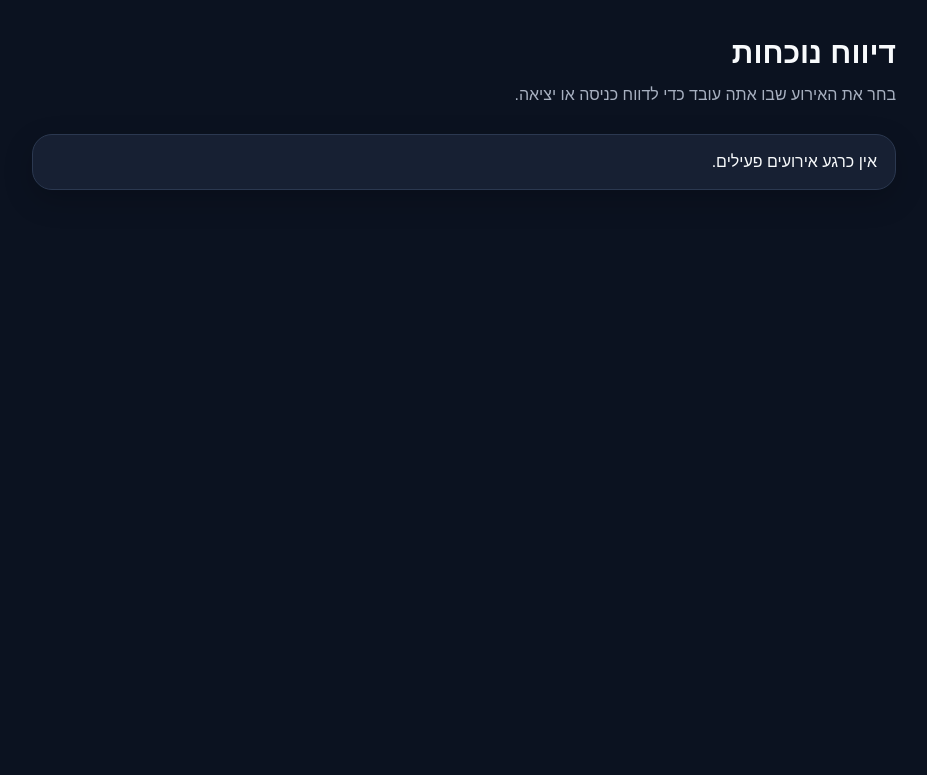
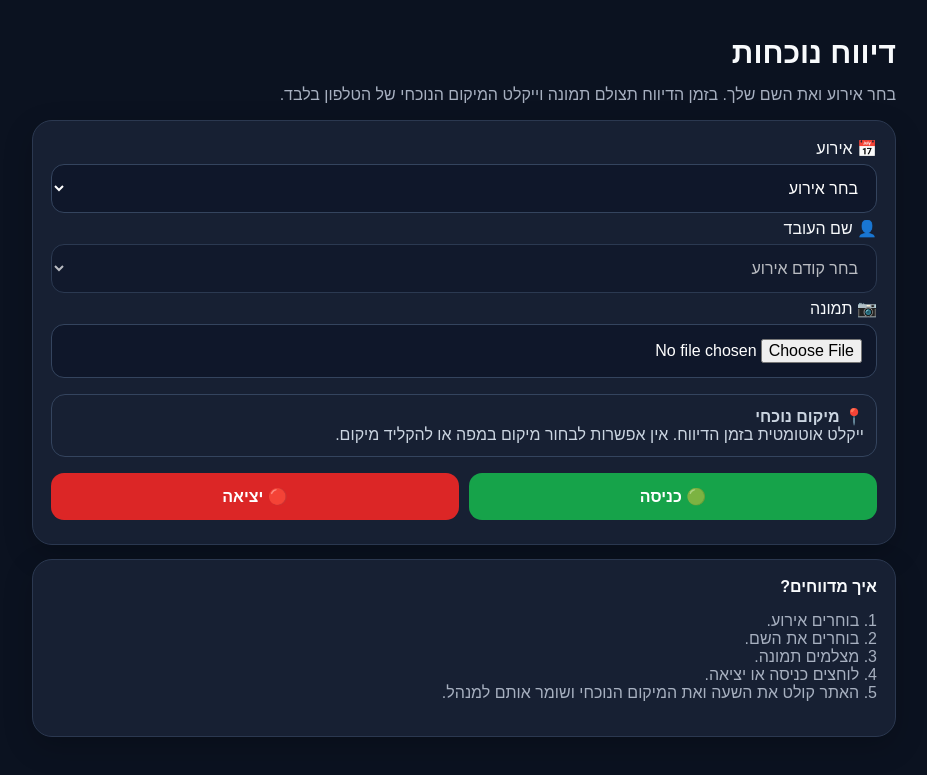
Before and after one commit to moshe111378-stack/employee-time-tracker, a Flask app: page / in a window 1280 px wide. Shown: the part 60-835 px from the top of the page, without its empty margins (176-1103 px from the left). Before the commit the page ends 250 px from the top, so only its background shows below. Run offline with Flask 3, Linux system fonts and the light colour scheme; data that the repository does not hold is empty; parts of the project's set-up code (start-up, migrations or seed data) failed here and were passed over.

Commit message:
Put complete employee attendance UI on homepage

```diff
--- a/templates/home.html
+++ b/templates/home.html
@@ -1 +1,27 @@
-{% extends 'base.html' %}{% block c %}<h1>דיווח נוכחות</h1><p class="muted">בחר את האירוע שבו אתה עובד כדי לדווח כניסה או יציאה.</p><div class="grid">{% for e in events %}<a class="event" href="/event/{{e.id}}"><b>{{e.name}}</b><span>{{e.date or ''}}</span></a>{% else %}<div class="card">אין כרגע אירועים פעילים.</div>{% endfor %}</div>{% endblock %}
+{% extends 'base.html' %}{% block c %}
+<h1>דיווח נוכחות</h1><p class="muted">בחר אירוע ואת השם שלך. בזמן הדיווח תצולם תמונה וייקלט המיקום הנוכחי של הטלפון בלבד.</p>
+<div class="card">
+<label>📅 אירוע<select id="eventSel" required><option value="">בחר אירוע</option>{% for e in events %}<option value="{{e.id}}">{{e.name}}{% if e.date %} · {{e.date}}{% endif %}</option>{% endfor %}</select></label>
+<label>👤 שם העובד<select id="workerSel" required disabled><option value="">בחר קודם אירוע</option></select></label>
+<label>📷 תמונה<input id="photo" type="file" accept="image/*" capture="environment" required></label>
+<div id="gps" class="gps"><b>📍 מיקום נוכחי</b><br><span>ייקלט אוטומטית בזמן הדיווח. אין אפשרות לבחור מיקום במפה או להקליד מיקום.</span></div>
+<div class="actions"><button class="in" onclick="sendPunch('in')">🟢 כניסה</button><button class="out" onclick="sendPunch('out')">🔴 יציאה</button></div>
+</div>
+<div class="card"><b>איך מדווחים?</b><p>1. בוחרים אירוע.<br>2. בוחרים את השם.<br>3. מצלמים תמונה.<br>4. לוחצים כניסה או יציאה.<br>5. האתר קולט את השעה ואת המיקום הנוכחי ושומר אותם למנהל.</p></div>
+<form id="realForm" method="post" enctype="multipart/form-data" style="display:none"><input name="wid" id="fw"><input name="lat" id="lat"><input name="lon" id="lon"><input name="acc" id="acc"><input name="act" id="act"></form>
+<script>
+const workers=[{% for w in workers %}{id:'{{w.id}}',name:{{w.name|tojson}},event:'{{w.event_id}}'}{% if not loop.last %},{% endif %}{% endfor %}];
+const es=document.getElementById('eventSel'),ws=document.getElementById('workerSel');
+es.onchange=()=>{ws.innerHTML='<option value="">בחר את השם שלך</option>';workers.filter(w=>w.event===es.value).forEach(w=>ws.add(new Option(w.name,w.id)));ws.disabled=!es.value};
+function sendPunch(a){
+ const gps=document.getElementById('gps'),p=document.getElementById('photo');
+ if(!es.value){gps.innerHTML='<b>❌ בחר אירוע</b>';return}if(!ws.value){gps.innerHTML='<b>❌ בחר את השם שלך</b>';return}if(!p.files.length){gps.innerHTML='<b>❌ יש לצלם תמונה לפני הדיווח</b>';return}
+ if(!navigator.geolocation){gps.innerHTML='<b>❌ אין תמיכה במיקום</b>';return}
+ gps.innerHTML='<b>📍 קולט מיקום נוכחי...</b>';
+ navigator.geolocation.getCurrentPosition(pos=>{
+  const fd=new FormData();fd.append('wid',ws.value);fd.append('act',a);fd.append('lat',pos.coords.latitude);fd.append('lon',pos.coords.longitude);fd.append('acc',Math.round(pos.coords.accuracy));fd.append('photo',p.files[0]);
+  gps.innerHTML='<b>✅ המיקום נקלט — שולח דיווח...</b>';
+  fetch('/event/'+es.value,{method:'POST',body:fd,redirect:'follow'}).then(r=>{if(!r.ok)throw 0;location.href='/'}).catch(()=>gps.innerHTML='<b>❌ הדיווח לא נשלח. נסה שוב.</b>');
+ },()=>gps.innerHTML='<b>❌ יש לאשר גישה למיקום הנוכחי כדי לדווח</b>',{enableHighAccuracy:true,maximumAge:0,timeout:15000});
+}
+</script>{% endblock %}
```
